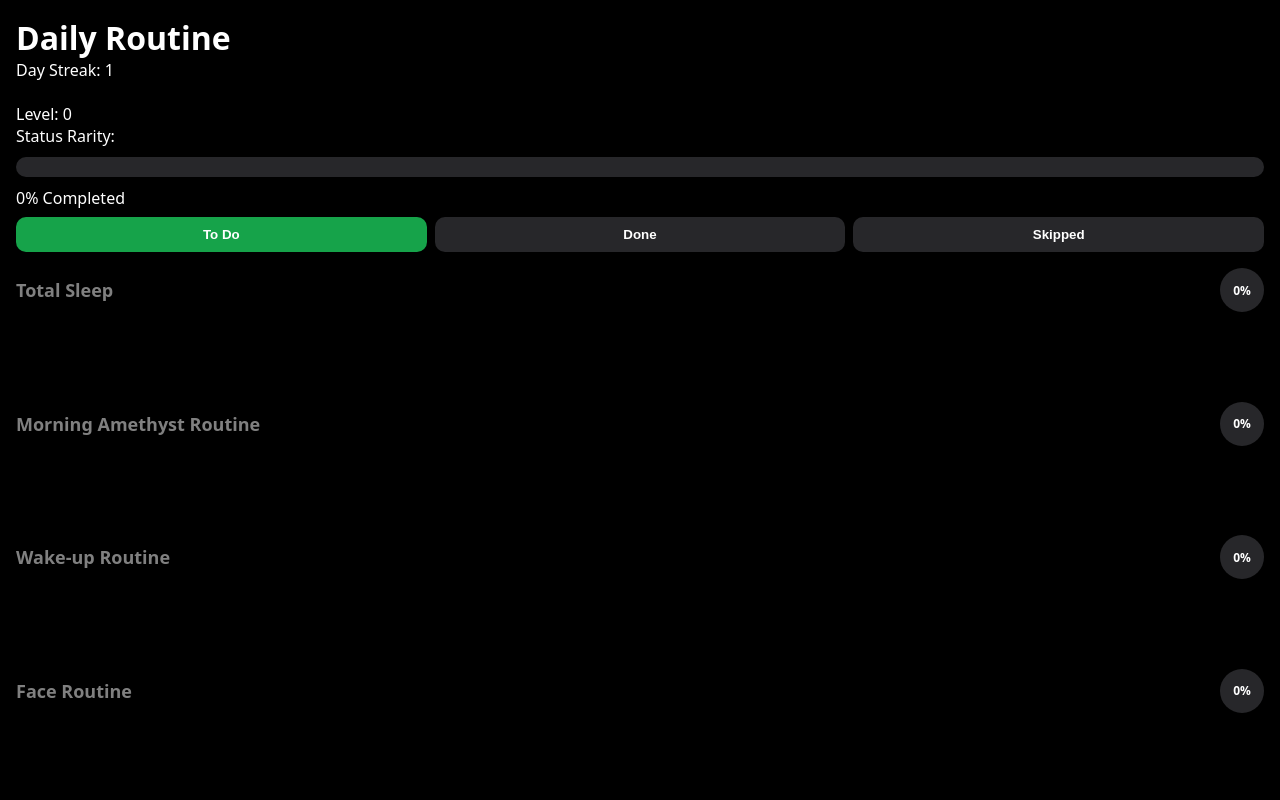
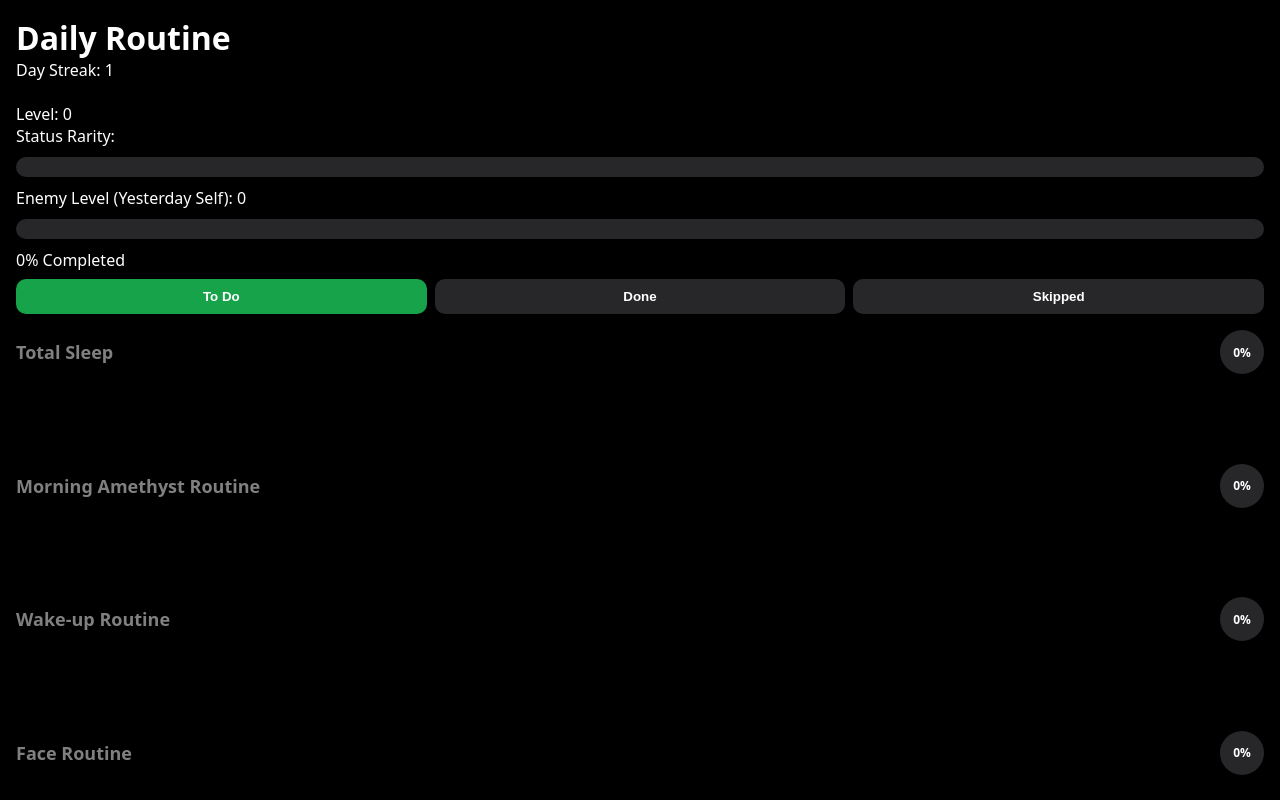
Before and after one commit to HearnsMori/myimprovements, a Next.js app: page / in a window 1280 px wide. Shown: the top 800 px of the page. Built offline with nearby package versions, Linux system fonts and the light colour scheme.

Commit message:
feat: added enemy bot

```diff
--- a/src/app/page.tsx
+++ b/src/app/page.tsx
@@ -15,6 +15,8 @@ type RoutineSection = {
 
 const STORAGE_KEY = "daily-routine-progress";
 const SKIPPED_KEY = "daily-routine-skipped";
+const STORAGE_KEY_PAST = "daily-routine-progress-past";
+const SKIPPED_KEY_PAST = "daily-routine-skipped-past";
 const DATE_KEY = "daily-routine-date";
 const STREAK_KEY = "daily-routine-streak";
 
@@ -461,6 +463,8 @@ const routineData: RoutineSection[] = addUniqueIdsToRoutine(routineDataNoId);
 export default function DailyRoutine() {
     const [state, setState] = useState<Record<string, boolean>>({});
     const [skippedState, setSkippedState] = useState<Record<string, boolean>>({});
+    const [pastState, setPastState] = useState<Record<string, boolean>>({});
+    const [pastSkippedState, setPastSkippedState] = useState<Record<string, boolean>>({});
     const [tab, setTab] = useState<"todo" | "done" | "skipped">("todo");
     const [streak, setStreak] = useState<number>(0);
 
@@ -472,6 +476,8 @@ export default function DailyRoutine() {
     const [showLevelUp, setShowLevelUp] = useState<boolean>(false);
     const [leveledUpRank, setLeveledUpRank] = useState<typeof rankingData[number] | null>(null);
     const [leveledUpRankPast, setLeveledUpRankPast] = useState<typeof rankingData[number] | null>(null);
+    const [pastLevel, setPastLevel] = useState<number>(0);
+    const [pastProgressPercent, setPastProgressPercent] = useState<number>(0);
 
     //Math
     const [challengeTaskId, setChallengeTaskId] = useState<string | null>(null);
@@ -484,6 +490,15 @@ export default function DailyRoutine() {
     const [challengeError, setChallengeError] = useState<string | null>(null);
 
     const randomDigit = (min: number, max: number) => Math.floor(min/*Minimum*/ + Math.random() * (max-min));
+
+    // Calculate progress
+    const totalTasks = routineData.reduce((sum: number, section: RoutineSection) => sum + section.items.length, 0);
+    const completedTasks = Object.values(state).filter(Boolean).length;
+    const MAX_LEVEL = 24;
+    const MAX_PER_SEC = 500000;
+    const maxLevel = 100/MAX_LEVEL;
+    const exponent = 0.48;
+    const progressPercent = 100 * Math.pow(completedTasks / totalTasks, exponent);
 
 
     useEffect(() => {
@@ -505,6 +520,15 @@ export default function DailyRoutine() {
         setStreak(newStreak);
 
         if (savedDate !== today) {
+
+            localStorage.setItem("pastLevel", level);
+            localStorage.setItem("pastProgressPercent", progressPercent);
+
+            const a = localStorage.getItem(STORAGE_KEY);
+            const b = localStorage.getItem(SKIPPED_KEY);
+            localStorage.setItem(STORAGE_KEY_PAST, a);
+            localStorage.setItem(SKIPPED_KEY_PAST, b);
+
             localStorage.removeItem(STORAGE_KEY);
             localStorage.removeItem(SKIPPED_KEY);
             localStorage.setItem(DATE_KEY, today);
@@ -515,11 +539,19 @@ export default function DailyRoutine() {
             //Uncomment the two below when reset
             //localStorage.removeItem(STORAGE_KEY);
             //localStorage.removeItem(SKIPPED_KEY);
+            const a = localStorage.getItem("pastLevel");
+            const b = localStorage.getItem("pastProgressPercent");
 
             const saved = localStorage.getItem(STORAGE_KEY);
             const skipped = localStorage.getItem(SKIPPED_KEY);
+            const pastSaved = localStorage.getItem(STORAGE_KEY_PAST);
+            const pastSkipped = localStorage.getItem(SKIPPED_KEY_PAST);
+            if (a) setPastLevel(Number(a));
+            if (b) setPastProgressPercent(Number(b));
             if (saved) setState(JSON.parse(saved) as Record<string, boolean>);
             if (skipped) setSkippedState(JSON.parse(skipped) as Record<string, boolean>);
+            if (pastSaved) setPastState(JSON.parse(pastSaved) as Record<string, boolean>);
+            if (pastSkipped) setPastSkippedState(JSON.parse(pastSkipped) as Record<string, boolean>);
         }
     }, []);
 
@@ -544,14 +576,6 @@ export default function DailyRoutine() {
         setSkippedState((prev) => ({ ...prev, [key]: !prev[key] }));
     };
 
-    // Calculate progress
-    const totalTasks = routineData.reduce((sum: number, section: RoutineSection) => sum + section.items.length, 0);
-    const completedTasks = Object.values(state).filter(Boolean).length;
-    const MAX_LEVEL = 24;
-    const MAX_PER_SEC = 500000;
-    const maxLevel = 100/MAX_LEVEL;
-    const exponent = 0.48;
-    const progressPercent = 100 * Math.pow(completedTasks / totalTasks, exponent);
 
     // level
     const level = Math.min(
@@ -616,6 +640,20 @@ export default function DailyRoutine() {
         progressBar: { height: "100%", backgroundColor: "#16a34a", transition: "width 0.3s" },
         buttonGroup: { display: "flex", gap: 8 },
     };
+
+    function percentTo8PM(input?: Date | string | number): number {
+        const date: Date =
+            input instanceof Date
+                ? input
+                : new Date(input ?? Date.now());
+
+                const hours =
+                    date.getHours() +
+                    date.getMinutes() / 60 +
+                    date.getSeconds() / 3600;
+
+                return Math.min(Math.max(hours / 20, 0), 1);
+    }
 
     return (
         <div style={styles.page}>
@@ -808,6 +846,15 @@ export default function DailyRoutine() {
         <div style={styles.progressContainer}>
         <div style={{ ...styles.progressBar, width: `${(progressPercent % maxLevel)/maxLevel * 100}%` }} />
         </div>
+
+        Enemy Level (Yesterday Self): {`${percentTo8PM(pastLevel)}`}
+        <br/>
+        {/*Income per hour: {hourlySalary} Php*/}
+        {/* Progress Bar */}
+        <div style={styles.progressContainer}>
+        <div style={{ ...styles.progressBar, width: `${(pastProgressPercent % maxLevel)/maxLevel * 100}%` }} />
+        </div>
+
         {Math.round((progressPercent % maxLevel)/maxLevel * 100)}% Completed
 
         <div style={styles.tabs}>
```
